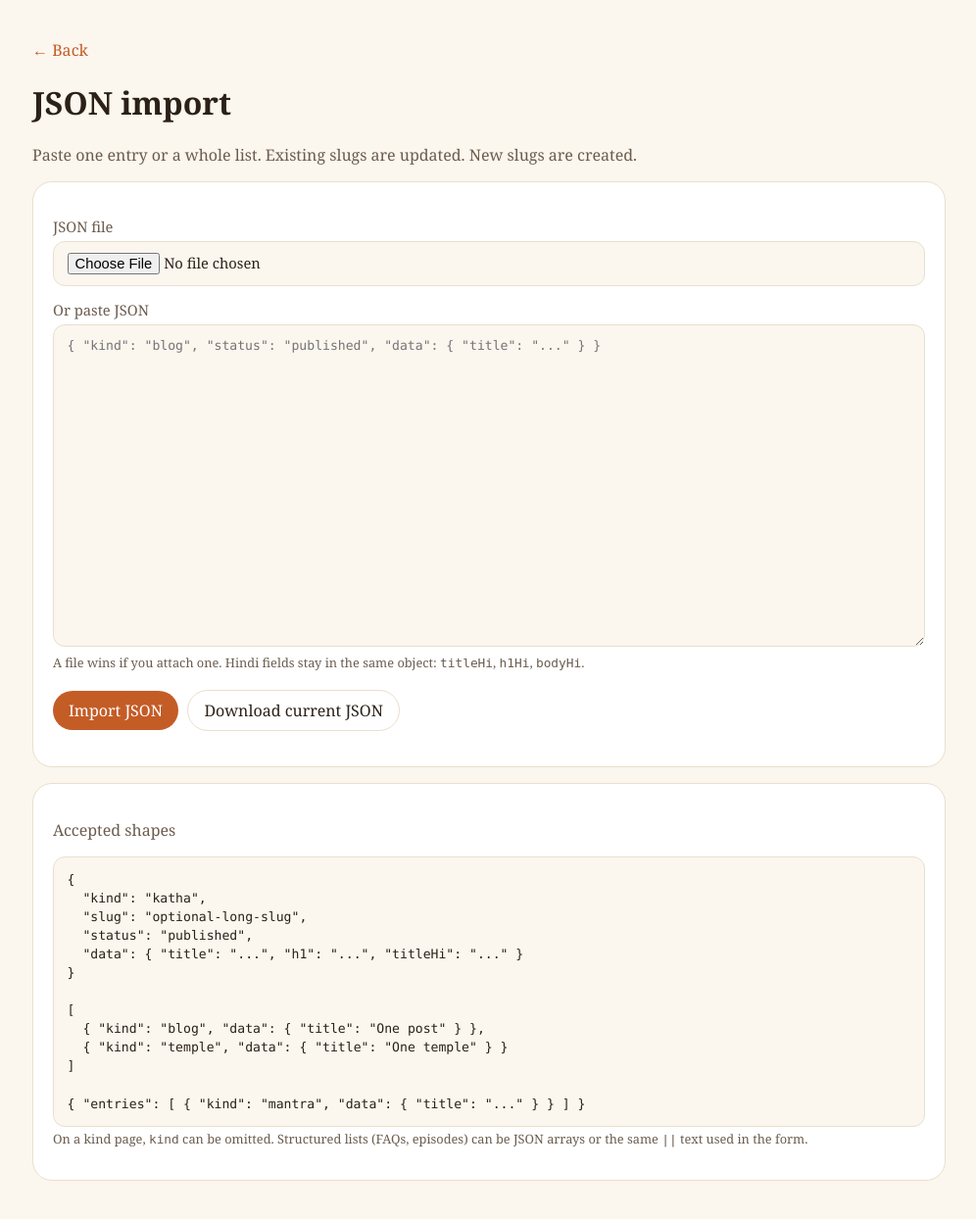
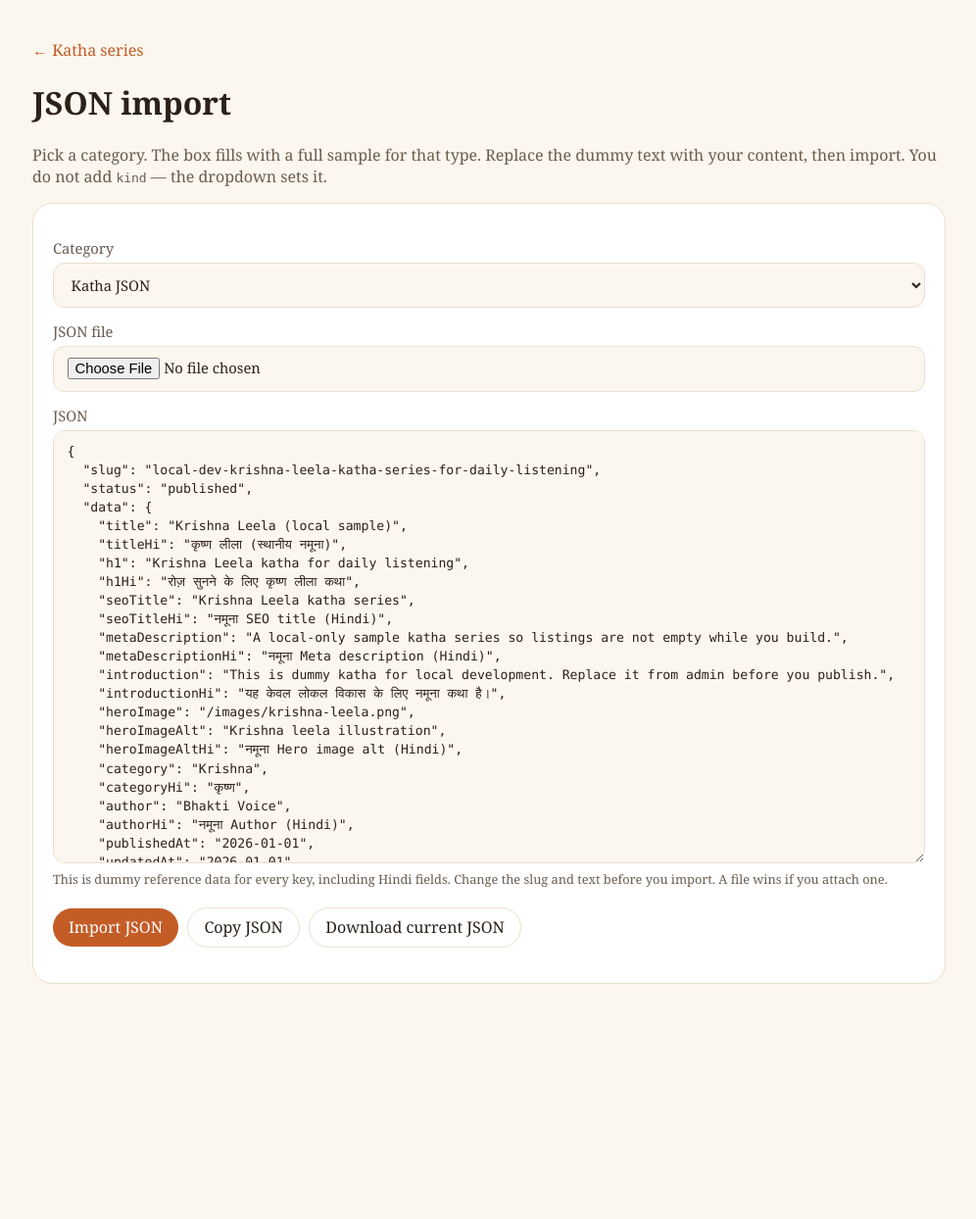
Before and after one commit to Bhakti-Voice/Bhaktivoice, a FastAPI app: page /admin/json in a window 1280 px wide. Shown: the part 75-1319 px from the top of the page at 98% size, without its empty margins (141-1137 px from the left). Run offline with FastAPI, Linux system fonts and the light colour scheme; the visitor is signed in with stand-in values (Sample User, id 1); data comes from the database, SQL or seed files in the repository.

Commit message:
Fill admin JSON placeholders with dummy values for every field.
EOF

Co-authored-by: Cursor <cursoragent@cursor.com>

```diff
--- a/backend/json_import.py
+++ b/backend/json_import.py
@@ -4,7 +4,10 @@ import json
 from typing import Any
 
 from kinds import KINDS, Field, form_to_data
+from local_seed import DUMMY_ENTRIES
 from store import save_entry
+
+SAMPLES = {item["kind"]: item for item in DUMMY_ENTRIES}
 
 META_KEYS = {"kind", "slug", "status", "data", "id", "title"}
 STRUCTURED_TYPES = {
@@ -18,6 +21,77 @@ STRUCTURED_TYPES = {
     "sections",
     "paragraphs",
 }
+
+
+def empty_field_value(item: Field, kind_key: str) -> Any:
+    if item.type == "number":
+        return 0
+    if item.type == "select" and item.options:
+        return item.options[0]
+    if item.type == "lines":
+        return [""]
+    if item.type == "tags":
+        return [""]
+    if item.type == "paragraphs":
+        return [""]
+    if item.type == "faqs":
+        return [{"question": "", "answer": ""}]
+    if item.type == "related":
+        return [{"kind": "", "href": "", "label": ""}]
+    if item.type == "places":
+        return [{"name": "", "note": "", "href": ""}]
+    if item.type == "itinerary":
+        return [{"day": "", "plan": ""}]
+    if item.type == "episodes":
+        return [{"number": 0, "title": "", "duration": "", "summary": ""}]
+    if item.type == "sections":
+        if kind_key == "blog" or item.name in {"body", "bodyHi"}:
+            return [{"heading": "", "paragraphs": [""]}]
+        return [{"heading": "", "body": ""}]
+    return ""
+
+
+def with_sample_text(value: Any, label: str, hindi: bool) -> Any:
+    if isinstance(value, str):
+        if value.strip():
+            return value
+        return f"नमूना {label}" if hindi else f"Sample {label}"
+    if isinstance(value, list):
+        if not value:
+            return [with_sample_text("", label, hindi)]
+        return [with_sample_text(item, label, hindi) for item in value]
+    if isinstance(value, dict):
+        return {
+            key: with_sample_text(
+                item,
+                key,
+                hindi or str(key).endswith("Hi"),
+            )
+            for key, item in value.items()
+        }
+    if value is None:
+        return with_sample_text("", label, hindi)
+    return value
+
+
+def kind_placeholder(kind_key: str) -> dict[str, Any]:
+    spec = KINDS[kind_key]
+    sample = SAMPLES.get(kind_key) or {}
+    sample_data = dict(sample.get("data") or {})
+    data: dict[str, Any] = {}
+    for field in spec.fields:
+        hindi = field.name.endswith("Hi")
+        raw = sample_data[field.name] if field.name in sample_data else empty_field_value(field, kind_key)
+        data[field.name] = with_sample_text(raw, field.label, hindi)
+    return {
+        "slug": str(sample.get("slug") or f"sample-{kind_key}"),
+        "status": "published",
+        "data": data,
+    }
+
+
+def kind_placeholders() -> dict[str, dict[str, Any]]:
+    return {key: kind_placeholder(key) for key in KINDS}
 
 
 def parse_json_text(raw: str) -> Any:
--- a/backend/main.py
+++ b/backend/main.py
@@ -12,6 +12,7 @@ from fastapi import FastAPI, File, Form, HTTPException, Request, UploadFile
 from fastapi.middleware.cors import CORSMiddleware
 from fastapi.responses import HTMLResponse, JSONResponse, RedirectResponse
 from fastapi.templating import Jinja2Templates
+from markupsafe import Markup
 from starlette.middleware.sessions import SessionMiddleware
 
 from db import get_db, turso_configured
@@ -26,7 +27,7 @@ from kinds import (
     public_simple,
     today,
 )
-from store import save_entry
+from json_import import kind_placeholders
 
 ROOT = Path(__file__).resolve().parent
 load_dotenv(ROOT.parent / ".env")
@@ -68,6 +69,7 @@ app.add_middleware(
     https_only=bool(os.environ.get("VERCEL")),
 )
 templates = Jinja2Templates(directory=str(ROOT / "templates"))
+templates.env.filters["tojson"] = lambda value: Markup(json.dumps(value, ensure_ascii=False))
 
 
 @app.on_event("startup")
@@ -409,16 +411,28 @@ def dashboard(request: Request):
     return templates.TemplateResponse("dashboard.html", admin_context(request))
 
 
+def json_page_context(request: Request, kind: str = "", json_text: str = "", **extra):
+    selected = kind if kind in KINDS else next(iter(KINDS))
+    placeholders = kind_placeholders()
+    filled = (json_text or "").strip() or json.dumps(placeholders[selected], ensure_ascii=False, indent=2)
+    placeholders_json = json.dumps(placeholders, ensure_ascii=False).replace("<", "\\u003c")
+    return admin_context(
+        request,
+        selected_kind=selected,
+        selected=KINDS[selected],
+        json_text=filled,
+        placeholders_json=placeholders_json,
+        **extra,
+    )
+
+
 @app.get("/admin/json", response_class=HTMLResponse)
 def json_form(request: Request, kind: str = ""):
     if not request.session.get("admin"):
         return RedirectResponse("/admin/login", status_code=302)
     if kind and kind not in KINDS:
         raise HTTPException(status_code=404)
-    return templates.TemplateResponse(
-        "json.html",
-        admin_context(request, selected_kind=kind, selected=KINDS.get(kind)),
-    )
+    return templates.TemplateResponse("json.html", json_page_context(request, kind))
 
 
 @app.post("/admin/json")
@@ -436,23 +450,20 @@ async def json_import(
     try:
         from json_import import import_entries, parse_json_text
 
+        if not default_kind:
+            raise ValueError("Choose a category from the dropdown first.")
         payload = parse_json_text(raw_text)
-        result = import_entries(payload, default_kind or None)
+        result = import_entries(payload, default_kind)
     except Exception as error:
         return templates.TemplateResponse(
             "json.html",
-            admin_context(
-                request,
-                selected_kind=default_kind,
-                selected=KINDS.get(default_kind),
-                error=str(error),
-            ),
+            json_page_context(request, default_kind, raw_text, error=str(error)),
             status_code=400,
         )
     notice = f"Imported {result['created']} new, updated {result['updated']}."
     if result["errors"]:
         notice += " Some rows failed: " + " ".join(result["errors"][:8])
-    dest = f"/admin/{default_kind}?notice={quote(notice)}" if default_kind else f"/admin?notice={quote(notice)}"
+    dest = f"/admin/{default_kind}?notice={quote(notice)}"
     return RedirectResponse(dest, status_code=302)
 
 
--- a/backend/templates/json.html
+++ b/backend/templates/json.html
@@ -1,38 +1,57 @@
 {% extends "base.html" %}
 {% block title %}JSON import{% endblock %}
 {% block content %}
-  <p><a href="{% if selected_kind %}/admin/{{ selected_kind }}{% else %}/admin{% endif %}">← Back</a></p>
-  <h1>JSON import{% if selected %} · {{ selected.plural }}{% endif %}</h1>
-  <p class="muted">Paste one entry or a whole list. Existing slugs are updated. New slugs are created.</p>
-  <form class="card" method="post" action="/admin/json" enctype="multipart/form-data" style="margin-top: 1rem;">
-    {% if selected_kind %}<input type="hidden" name="kind" value="{{ selected_kind }}" />{% endif %}
+  <p><a href="/admin/{{ selected_kind }}">← {{ selected.plural }}</a></p>
+  <h1>JSON import</h1>
+  <p class="muted">Pick a category. The box fills with a full sample for that type. Replace the dummy text with your content, then import. You do not add <code>kind</code> — the dropdown sets it.</p>
+  <form class="card" method="post" action="/admin/json" enctype="multipart/form-data" style="margin-top: 1rem;" id="json-form">
+    <label>Category
+      <select name="kind" id="kind-select">
+        {% for key, item in kinds.items() %}
+          <option value="{{ key }}" {% if key == selected_kind %}selected{% endif %}>{{ item.label }} JSON</option>
+        {% endfor %}
+      </select>
+    </label>
     <label>JSON file
       <input type="file" name="json_file" accept="application/json,.json" />
     </label>
-    <label>Or paste JSON
-      <textarea class="json" name="json_text" rows="16" placeholder='{ "kind": "blog", "status": "published", "data": { "title": "..." } }'></textarea>
+    <label>JSON
+      <textarea class="json" name="json_text" id="json-text" rows="22">{{ json_text }}</textarea>
     </label>
-    <p class="hint">A file wins if you attach one. Hindi fields stay in the same object: <code>titleHi</code>, <code>h1Hi</code>, <code>bodyHi</code>.</p>
+    <p class="hint">This is dummy reference data for every key, including Hindi fields. Change the slug and text before you import. A file wins if you attach one.</p>
     <p style="margin-top: 1.2rem;" class="row">
       <button class="btn" type="submit">Import JSON</button>
-      <a class="btn ghost" href="/admin/json/export{% if selected_kind %}?kind={{ selected_kind }}{% endif %}">Download current JSON</a>
+      <button class="btn ghost" type="button" id="copy-json">Copy JSON</button>
+      <a class="btn ghost" id="export-link" href="/admin/json/export?kind={{ selected_kind }}">Download current JSON</a>
     </p>
   </form>
-  <div class="card" style="margin-top: 1rem;">
-    <p class="muted">Accepted shapes</p>
-    <pre>{
-  "kind": "katha",
-  "slug": "optional-long-slug",
-  "status": "published",
-  "data": { "title": "...", "h1": "...", "titleHi": "..." }
-}
-
-[
-  { "kind": "blog", "data": { "title": "One post" } },
-  { "kind": "temple", "data": { "title": "One temple" } }
-]
-
-{ "entries": [ { "kind": "mantra", "data": { "title": "..." } } ] }</pre>
-    <p class="hint">On a kind page, <code>kind</code> can be omitted. Structured lists (FAQs, episodes) can be JSON arrays or the same <code>||</code> text used in the form.</p>
-  </div>
+  <script type="application/json" id="json-placeholders">{{ placeholders_json | safe }}</script>
+  <script>
+    const select = document.getElementById("kind-select");
+    const textarea = document.getElementById("json-text");
+    const copyBtn = document.getElementById("copy-json");
+    const exportLink = document.getElementById("export-link");
+    const samples = JSON.parse(document.getElementById("json-placeholders").textContent);
+    function fill(kind) {
+      const sample = samples[kind];
+      if (!sample) return;
+      textarea.value = JSON.stringify(sample, null, 2);
+      exportLink.href = "/admin/json/export?kind=" + encodeURIComponent(kind);
+    }
+    select.addEventListener("change", function () {
+      fill(select.value);
+    });
+    if (!textarea.value.trim() && samples[select.value]) {
+      fill(select.value);
+    }
+    copyBtn.addEventListener("click", async () => {
+      try {
+        await navigator.clipboard.writeText(textarea.value);
+        copyBtn.textContent = "Copied";
+        setTimeout(() => { copyBtn.textContent = "Copy JSON"; }, 1400);
+      } catch {
+        textarea.select();
+      }
+    });
+  </script>
 {% endblock %}
```
